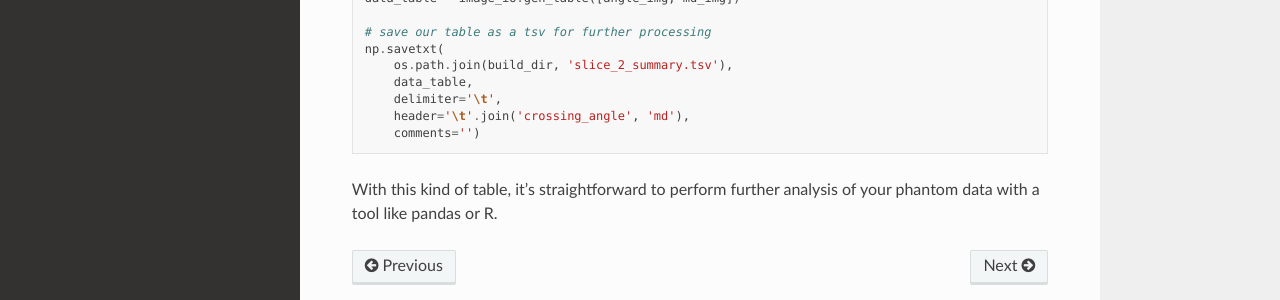
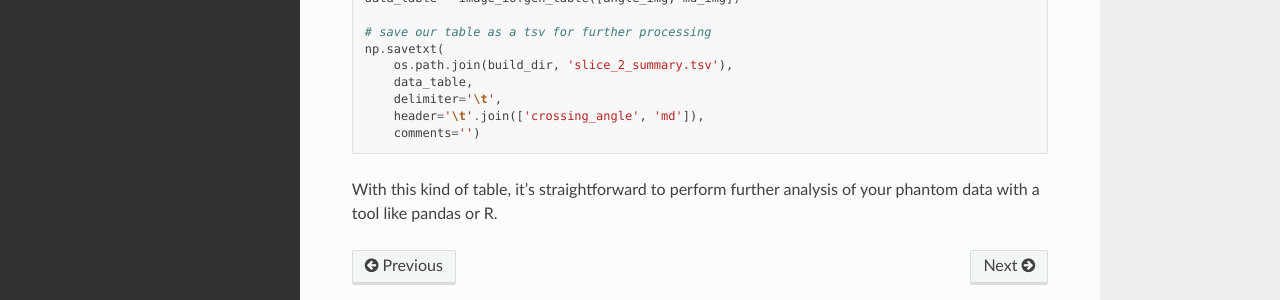
Before and after one commit to tkkuehn/3am-phantom-utilities, a Sphinx documentation site: the page built from docs/usage/example.rst, in a window 1280 px wide and 900 px high, scrolled down 2111 px. Shown: the part 485-785 px from the top of the window. Built offline with Sphinx 7.4.7 and the Read the Docs theme 2.0.0, drawn with Linux system fonts in a browser that asks for light colours.

```diff
--- a/docs/usage/example.rst
+++ b/docs/usage/example.rst
@@ -119,7 +119,7 @@ We're left with masks, MD maps, and ground truth maps for each phantom in our so
         os.path.join(build_dir, 'slice_2_summary.tsv'),
         data_table,
         delimiter='\t',
-        header='\t'.join('crossing_angle', 'md'),
+        header='\t'.join(['crossing_angle', 'md']),
         comments='')
 
 With this kind of table, it's straightforward to perform further analysis of your phantom data with a tool like pandas or R.
```
